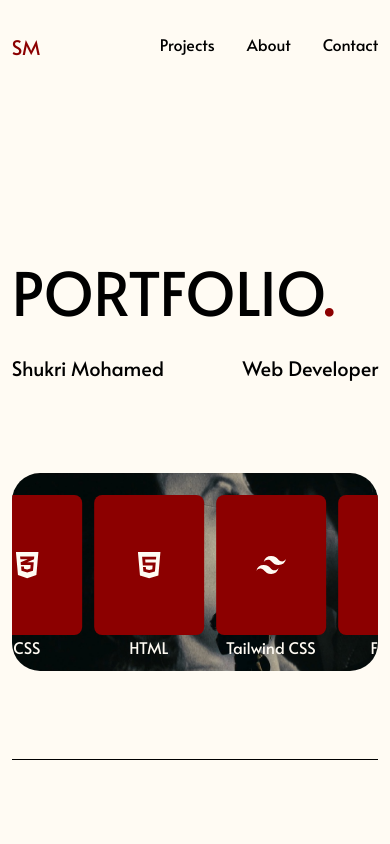
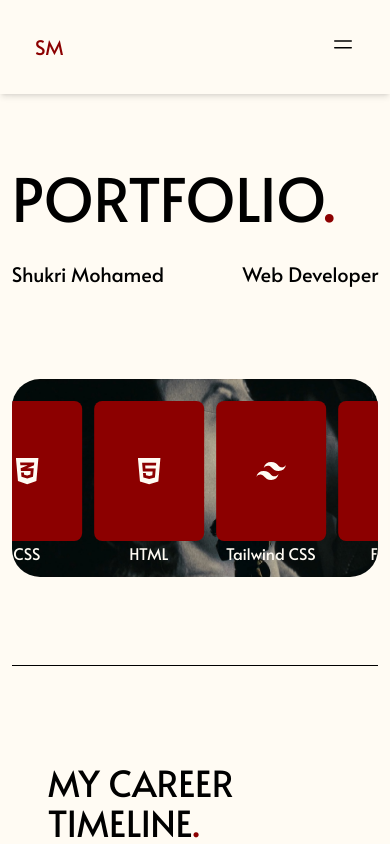
Before and after one commit to Shukrim433/portfolio-new, a React (Vite) app: page / in a window 390 px wide. Shown: the top 844 px of the page. Built offline with nearby package versions, Linux system fonts and the light colour scheme.

Commit message:
created hamburger manu and added navigation links to nav bar

```diff
--- a/src/components/Navbar.jsx
+++ b/src/components/Navbar.jsx
@@ -1,17 +1,62 @@
-import React from 'react'
+import React, { useState } from "react";
+import { Link } from "react-router-dom";
+import BarsIcon from "../assets/BarsIcon";
+import CrossIcon from "../assets/CrossIcon";
 
 const Navbar = () => {
+  const [menuOpen, setMenuOpen] = useState(false);
   return (
-    <div className='flex justify-between py-8 font-custom'>
-      <h1 className='text-red cursor-pointer text-[20px]'>SM</h1>
+    <div
+      className={`flex w-full shadow-md z-50 bg-beige  justify-between py-8 font-custom fixed top-0 left-0 px-[9vw] ${
+        menuOpen ? "h-[100vh]" : ""
+      }`}
+    >
+      <h1
+        className="text-red cursor-pointer text-[20px]"
+        onClick={() => {
+          scrollTo(0,0)
+          setMenuOpen(false)
+        }}
+      >
+        <Link to="/">SM</Link>
+      </h1>
 
-      <div className='flex gap-8 '>
-        <p className='cursor-pointer'>Projects</p>
-        <p className='cursor-pointer'>About</p>
-        <p className='cursor-pointer'>Contact</p>
+      {/* NAV LINKS */}
+      <ul
+        className={`md:flex gap-8 text-center ${
+          menuOpen ? "mt-[25vh]" : "hidden"
+        } `}
+        onClick={() => {
+          scrollTo(0, 0);
+          setMenuOpen(false);
+        }}
+      >
+        <li className="cursor-pointer p-4 hover:text-neutral-600">
+          <Link to="/projects">Projects</Link>
+        </li>
+        <li className="cursor-pointer p-4 hover:text-neutral-600">
+          <Link to="/about">About</Link>
+        </li>
+        <li className="cursor-pointer p-4 hover:text-neutral-600">
+          <Link to="/contact">Contact</Link>
+        </li>
+      </ul>
+      {/* MENU BARS */}
+      <div
+        className={`md:hidden ${menuOpen ? "hidden" : "flex"} cursor-pointer`}
+        onClick={() => setMenuOpen(!menuOpen)}
+      >
+        <BarsIcon></BarsIcon>
+      </div>
+      {/* CROSS ICON */}
+      <div
+        className={`md:hidden ${menuOpen ? "flex" : "hidden"} cursor-pointer`}
+        onClick={() => setMenuOpen(!menuOpen)}
+      >
+        <CrossIcon></CrossIcon>
       </div>
     </div>
-  )
-}
+  );
+};
 
-export default Navbar
+export default Navbar;
```
